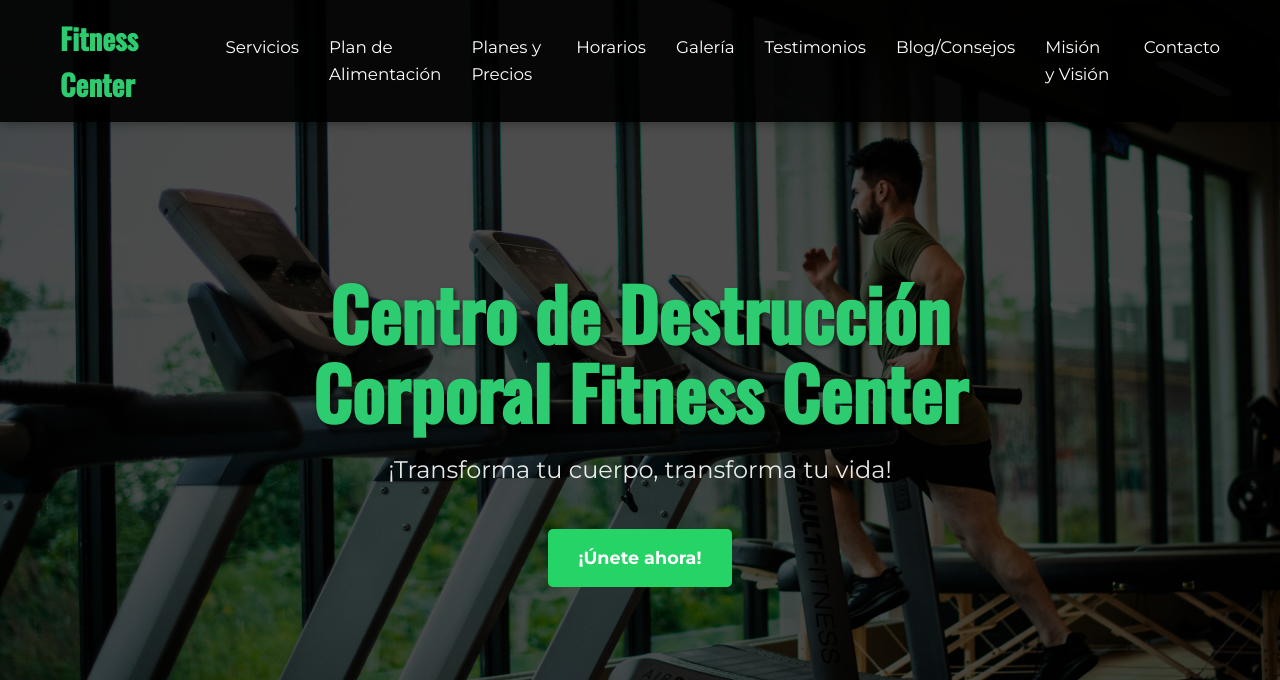
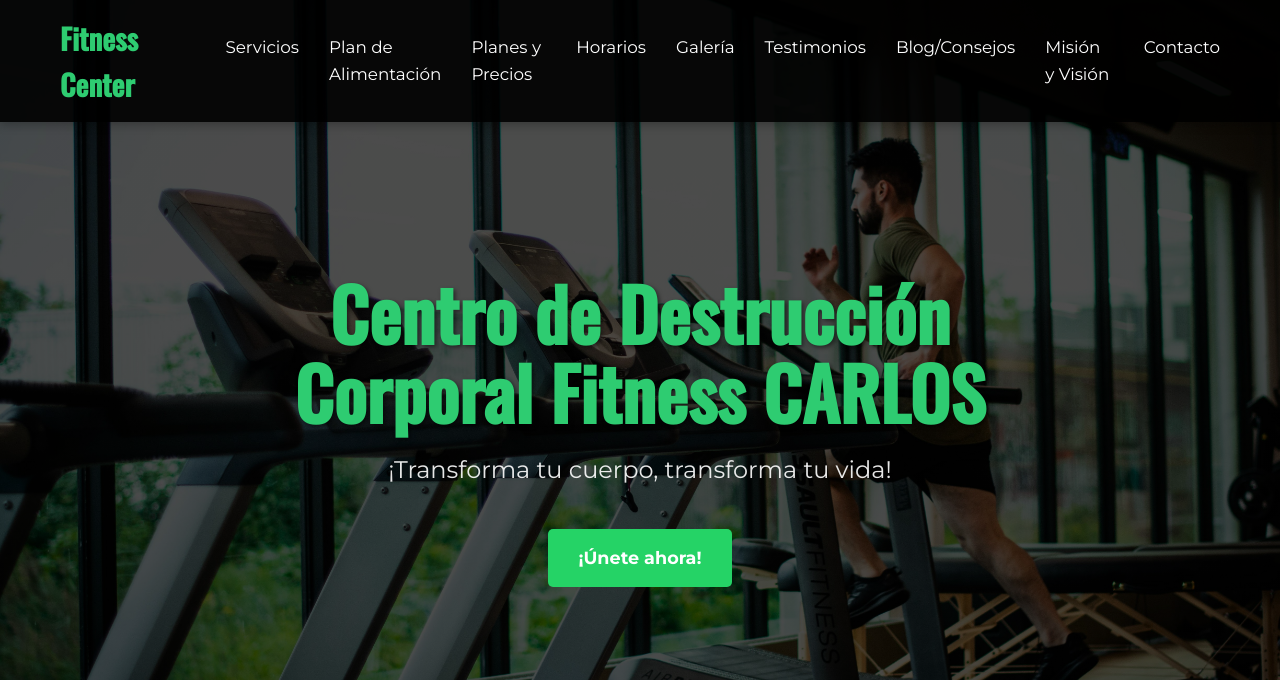
Before and after one commit to keiiiiiiiiiiiiiiiiiiiiiiiiiiiiiiiiii/landingpage, a plain HTML site: page index.html in a window 1280 px wide. Shown: the top 680 px of the page. Drawn offline with nearby package versions, Linux system fonts and the light colour scheme.

Commit message:
Update index.html

```diff
--- a/index.html
+++ b/index.html
@@ -32,7 +32,7 @@
 
     <header class="hero" id="home">
         <div class="hero-content">
-            <h1>Centro de Destrucción Corporal Fitness Center</h1>
+            <h1>Centro de Destrucción Corporal Fitness CARLOS</h1>
             <p>¡Transforma tu cuerpo, transforma tu vida!</p>
             <a href="https://wa.me/593981724090" target="_blank" class="button whatsapp-button">¡Únete ahora!</a>
         </div>
```
